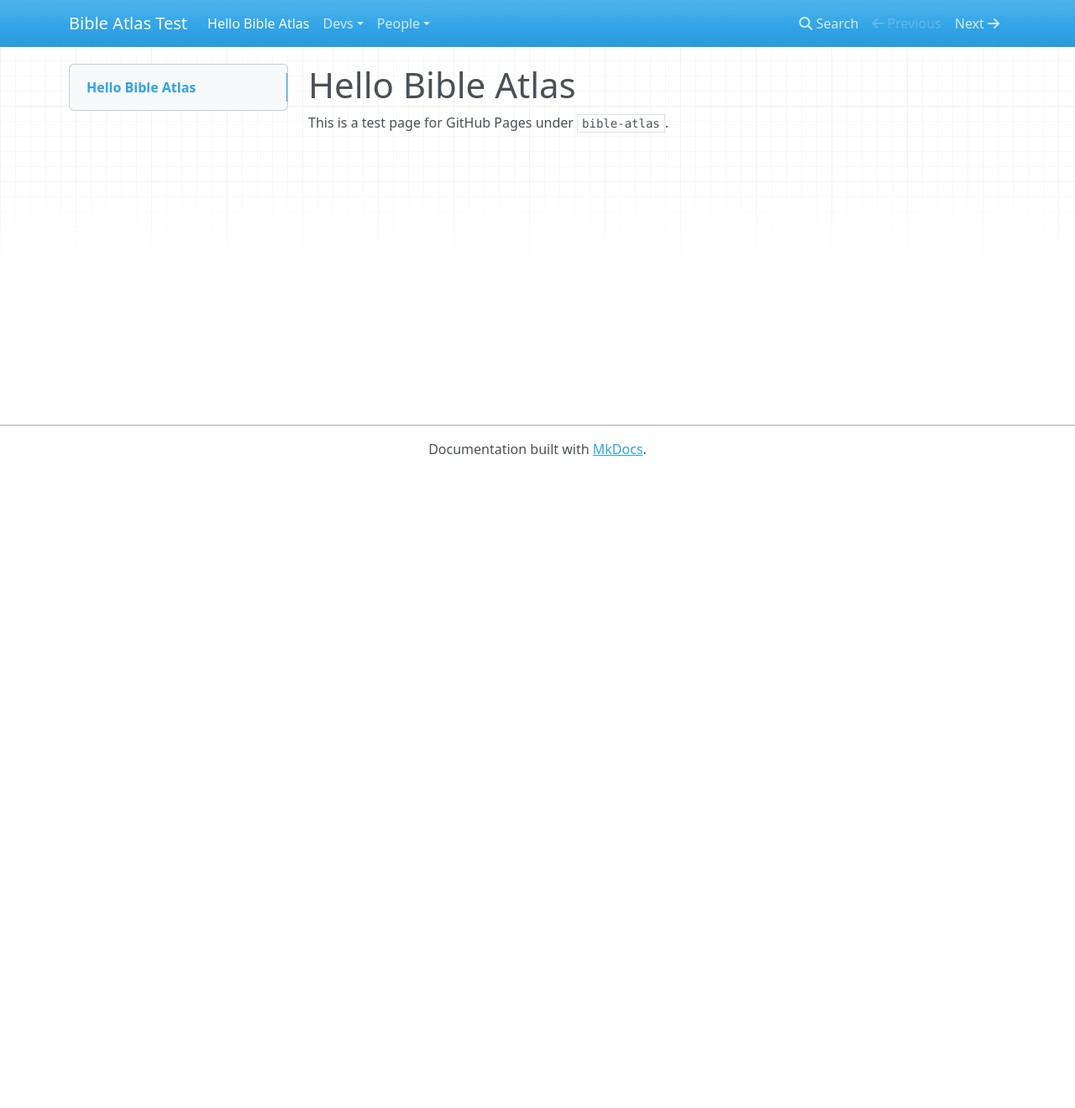
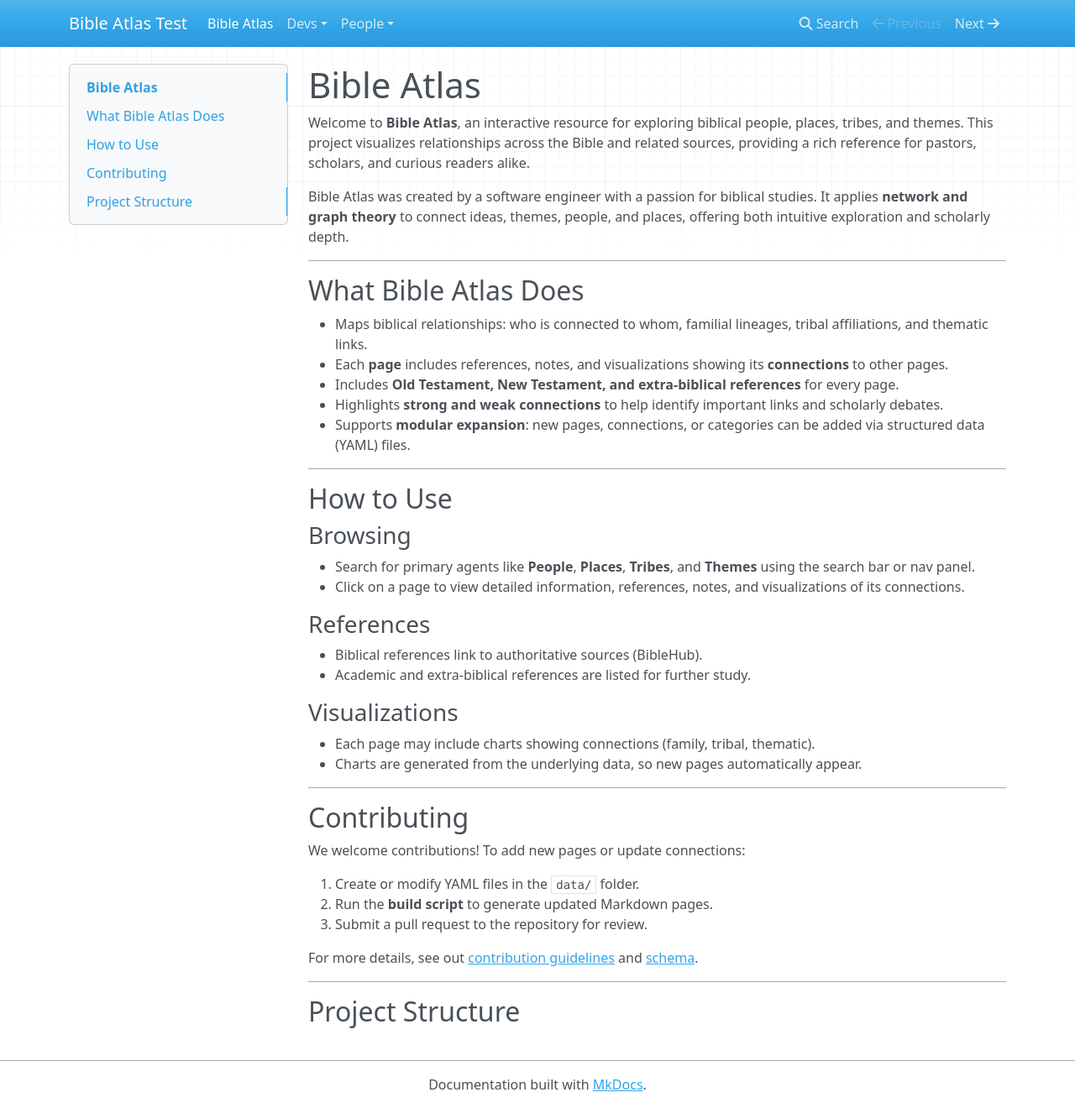
Before and after one commit to whitetreebible/connections, an MkDocs documentation site: the page built from docs/index.md, in a window 1280 px wide and 1320 px high. Shown: the whole window at 84% size. Built offline with MkDocs 1.6.1, drawn with Linux system fonts in a browser that asks for light colours; nearby versions of some CDN libraries.

Commit message:
updated links and notes for devs

```diff
--- a/docs/index.md
+++ b/docs/index.md
@@ -1,3 +1,47 @@
-# Hello Bible Atlas
+# Bible Atlas
 
-This is a test page for GitHub Pages under `bible-atlas`.
+Welcome to **Bible Atlas**, an interactive resource for exploring biblical people, places, tribes, and themes. This project visualizes relationships across the Bible and related sources, providing a rich reference for pastors, scholars, and curious readers alike.
+
+Bible Atlas was created by a software engineer with a passion for biblical studies. It applies **network and graph theory** to connect ideas, themes, people, and places, offering both intuitive exploration and scholarly depth.
+
+---
+
+## What Bible Atlas Does
+
+- Maps biblical relationships: who is connected to whom, familial lineages, tribal affiliations, and thematic links.
+- Each **page** includes references, notes, and visualizations showing its **connections** to other pages.
+- Includes **Old Testament, New Testament, and extra-biblical references** for every page.
+- Highlights **strong and weak connections** to help identify important links and scholarly debates.
+- Supports **modular expansion**: new pages, connections, or categories can be added via structured data (YAML) files.
+
+---
+
+## How to Use
+
+### Browsing
+- Search for primary agents like **People**, **Places**, **Tribes**, and **Themes** using the search bar or nav panel.
+- Click on a page to view detailed information, references, notes, and visualizations of its connections.
+
+### References
+- Biblical references link to authoritative sources (BibleHub).
+- Academic and extra-biblical references are listed for further study.
+
+### Visualizations
+- Each page may include charts showing connections (family, tribal, thematic).
+- Charts are generated from the underlying data, so new pages automatically appear.
+
+---
+
+## Contributing
+
+We welcome contributions! To add new pages or update connections:
+
+1. Create or modify YAML files in the `data/` folder.
+2. Run the **build script** to generate updated Markdown pages.
+3. Submit a pull request to the repository for review.
+
+For more details, see out [contribution guidelines](devs/contributing) and [schema](devs/schema).
+
+---
+
+## Project Structure
```
Also changed, not shown: docs/people/rahab_jericho.md (+6 -6 lines), docs/devs/workflow.md (deleted), generate.py (renamed from main.py), 2 other files.
